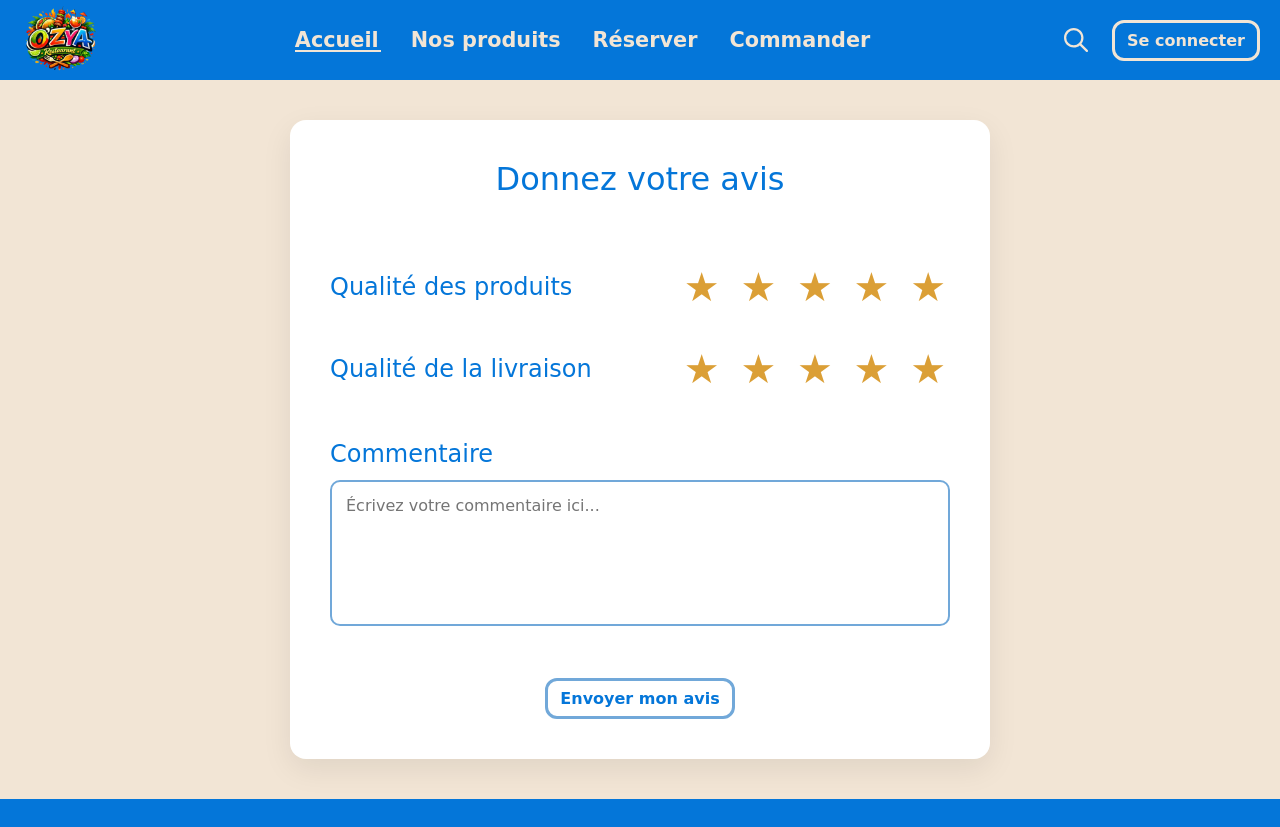
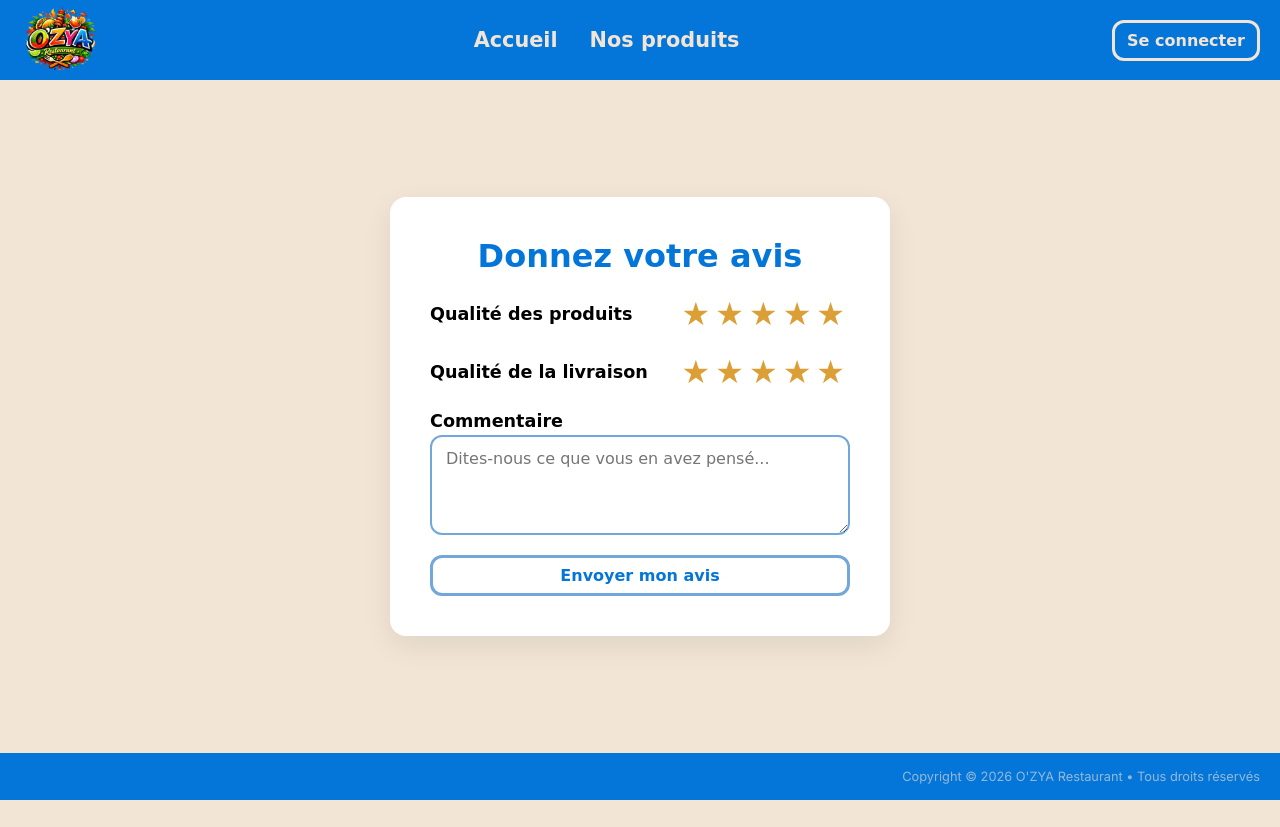
Before and after one commit to AlexGgnu/O-ZYA-Restaurant, a PHP site: page /notation.html in a window 1280 px wide. After the commit the page ends 800 px from the top, so only its background shows below. Run offline with PHP 8.4, Linux system fonts and the light colour scheme; some web fonts are replaced.

Commit message:
Refactor HTML structure and styles for improved layout and responsiveness; add card component styles and remove unused notation styles

```diff
--- a/inscription.html
+++ b/inscription.html
@@ -69,6 +69,10 @@
                 </div>
 
                 <button type="submit" class="btn btn-primary">S'inscrire</button>
+
+                <p class="text-center mt-10">
+                    Déjà un compte ? <a href="./connexion.html" class="text-bold text-primary">Se connecter</a>
+                </p>
             </form>
         </main>
 
--- a/notation.html
+++ b/notation.html
@@ -3,62 +3,59 @@
     <head>
         <meta charset="UTF-8">
         <meta name="viewport" content="width=device-width, initial-scale=1.0">
-        <title>Notation – O'ZYA Restaurant</title>
+        <title>Notation - O'ZYA Restaurant</title>
 
-        <link rel="stylesheet" href="./styles/common.css">
-        <link rel="stylesheet" href="./styles/notation.css">
+        <link rel="stylesheet" href="./styles/main.css">
     </head>
     <body>
         <header>
-            <section class="header__container">
-                <a href="./index.html">
-                    <img src="./images/icons/logo.png" alt="Restaurant Logo" />
+            <section class="header__container flex-row justify-between items-center w-full h-full">
+                <a class="h-full" href="./index.html">
+                    <img class="h-full" src="./images/icons/logo.png" alt="Restaurant Logo" />
                 </a>
-                <div class="header__menu">
-                    <a href="./index.html" id="active__menu">Accueil</a>
-                    <a href="/">Nos produits</a>
-                    <a href="/">Réserver</a>
-                    <a href="/">Commander</a>
+                <div class="header__menu flex-row justify-between items-center gap-32">
+                    <a href="./index.html">Accueil</a>
+                    <a href="./produits.html">Nos produits</a>
                 </div>
-                <div class="header__right">
-                    <button id="search__button">
-                        <svg xmlns="http://www.w3.org/2000/svg" viewBox="0 0 512 512" fill="currentColor">
-                            <path d="M368 208A160 160 0 1 0 48 208a160 160 0 1 0 320 0zM337.1 371.1C301.7 399.2 256.8 416 208 416C93.1 416 0 322.9 0 208S93.1 0 208 0S416 93.1 416 208c0 48.8-16.8 93.7-44.9 129.1L505 471c9.4 9.4 9.4 24.6 0 33.9s-24.6 9.4-33.9 0L337.1 371.1z"/>
+                <div class="header__right flex-row items-center gap-24">
+                    <a class="btn btn-inverse" href="./connexion.html">
+                        <span class="text-bold">Se connecter</span>
+
+                        <svg class="hidden" xmlns="http://www.w3.org/2000/svg" viewBox="0 0 512 512" fill="currentColor">
+                            <path xmlns="http://www.w3.org/2000/svg" d="M304 128a80 80 0 1 0 -160 0 80 80 0 1 0 160 0zM96 128a128 128 0 1 1 256 0A128 128 0 1 1 96 128zM49.3 464H398.7c-8.9-63.3-63.3-112-129-112H178.3c-65.7 0-120.1 48.7-129 112zM0 482.3C0 383.8 79.8 304 178.3 304h91.4C368.2 304 448 383.8 448 482.3c0 16.4-13.3 29.7-29.7 29.7H29.7C13.3 512 0 498.7 0 482.3z"/>
                         </svg>
-                    </button>
-                    <a class="primary-button" href="./connexion.html">
-                        Se connecter
                     </a>
                 </div>
             </section>
-            <section class="header__search-bar" id="search__container">
-                <input type="text" placeholder="Rechercher vos plats favoris ci..." />
-            </section>
         </header>
 
-        <main class="main">
-            <div class="form">
-                <h1>Donnez votre avis</h1>
+        <main class="justify-center">
+            <div class="rating-form form-card">
+                <h1 class="text-center text-primary">Donnez votre avis</h1>
 
-                <div class="notation-produit">
-                        <h2>Qualité des produits</h2>
-                        <div class="etoile">★ ★ ★ ★ ★</div>
+                <div class="flex justify-between items-center mt-20">
+                    <h2>Qualité des produits</h2>
+                    <div class="rating-stars">★★★★★</div>
                 </div>
 
-                <div class="notation-livraison">
-                        <h2>Qualité de la livraison</h2>
-                        <div class="etoile">★ ★ ★ ★ ★</div>
+                <div class="flex justify-between items-center mt-10">
+                    <h2>Qualité de la livraison</h2>
+                    <div class="rating-stars">★★★★★</div>
                 </div>
 
-                <div class="commentaire">
-                    <h2>Commentaire</h2>
-                    <textarea rows="6" placeholder="Écrivez votre commentaire ici..."></textarea>
+                <div class="form-group">
+                    <label>Commentaire</label>
+                    <textarea placeholder="Dites-nous ce que vous en avez pensé..."></textarea>
                 </div>
 
-                <button class="primary-button" type="submit">Envoyer mon avis</button>
+                <button class="btn btn-primary w-full mt-20" type="submit">Envoyer mon avis</button>
             </div>
         </main>
 
-        <footer></footer>
+        <footer>
+            <section class="legacy w-full pv-16 text-right">
+                <p>Copyright © 2026 O'ZYA Restaurant • Tous droits réservés</p>
+            </section>
+        </footer>
     </body>
 </html>
--- a/styles/base.css
+++ b/styles/base.css
@@ -8,6 +8,7 @@
     --primary-font-color: #0476D9;
     --secondary-font-color: #F2E5D5;
     --primary-background-color: #F2E5D5;
+    --star-color: #DB9F36;
 
     /* Sizes */
     --header-height: 80px;
--- a/styles/components.css
+++ b/styles/components.css
@@ -39,6 +39,21 @@
     background: var(--primary-background-color);
 }
 
+/* MARK: - Cards */
+.card {
+    background: white;
+    padding: 20px;
+    border-radius: 16px;
+    box-shadow: 0 4px 15px rgba(0,0,0,0.05);
+    margin-bottom: 20px;
+    width: 100%;
+    border: 1px solid #eee;
+}
+.card h2, .card h3 {
+    margin-bottom: 15px;
+    color: var(--primary-color);
+}
+
 /* MARK: - Forms */
 .form-card {
     display: flex;
@@ -53,6 +68,7 @@
     box-shadow: 0 10px 30px rgba(0,0,0,0.08);
 }
 .form-card label, .form-card p { font-size: 0.9rem; }
+.rating-form.form-card label, .rating-form.form-card h2 { font-size: 1.1rem; }
 
 .form-group {
     display: flex;
@@ -80,6 +96,20 @@ main textarea {
     min-height: 100px;
 }
 
+/* --- 4. TABLES (Pour Admin et Profil) --- */
+.table-wrapper { overflow-x: auto; width: 100%; }
+table { width: 100%; border-collapse: collapse; margin-top: 10px; }
+th, td { text-align: left; padding: 12px; border-bottom: 1px solid #eee; }
+th { color: var(--primary-color); font-weight: bold; }
+
+/* MARK: - Stars (index & notation pages) */
+.rating-stars {
+    font-size: 2rem;
+    color: var(--star-color);
+    letter-spacing: 5px;
+    cursor: pointer;
+}
+
 /* MARK: - Daily special section (index page) */
 .special-dishe { width: calc(2*(100% - 2*80px) / 3); }
 .special-dishe-image {
--- a/styles/layout.css
+++ b/styles/layout.css
@@ -1,8 +1,10 @@
 /* MARK: - Header Style */
 header {
-    position: relative;
+    position: sticky;
+    top: 0;
     width: 100%;
     height: var(--header-height);
+    z-index: 10;
 }
 
 .header__container {
--- a/styles/notation.css
+++ /dev/null
@@ -1,58 +0,0 @@
-.form{max-width: 700px;}
-
-.form h1 {
-    text-align: center;
-    margin-bottom: 30px;
-    color: var(--primary-color);
-}
-
-.notation-produit {
-    display: flex;
-    align-items: center;
-    justify-content: space-between;
-    margin-top: 20px;
-    font-weight: 500;
-    width: 100%;
-}
-
-.notation-livraison {
-    display: flex;
-    align-items:center;
-    justify-content: space-between;
-    margin-top: 20px;
-    font-weight: 500;
-    width: 100%;
-}
-
-.etoile {
-    font-size: 40px;
-    color: rgb(219, 159, 54);
-    letter-spacing: 4px;
-    cursor: pointer;
-}
-
-.commentaire {
-    width: 100%;
-    margin: 32px 0;
-}
-
-.commentaire textarea {
-    margin-top: 12px;
-    width: 100%;
-    padding: 14px;
-    font-size: 16px;
-    font-weight: 500;
-    border-radius: 10px;
-    border: 2px solid var(--tertiary-color);
-    resize: none;
-}
-
-.commentaire textarea:focus {
-    outline: none;
-    border-color: var(--primary-color);
-}
-
-.primary-button
-{
-    align-self: center;
-}
```
Also changed, not shown: index.html (+13 -6 lines).
